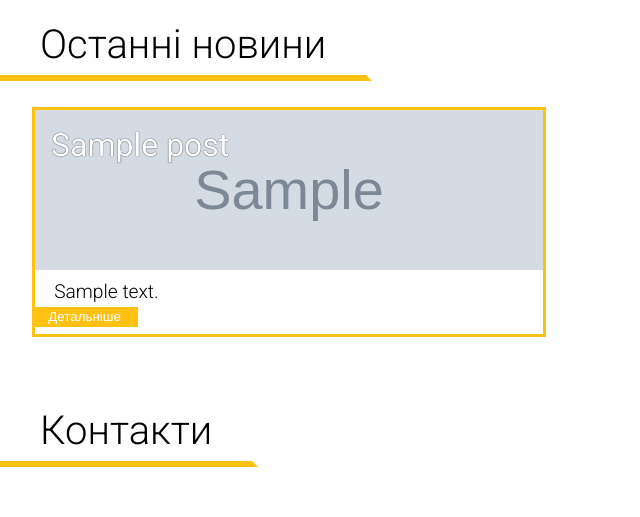
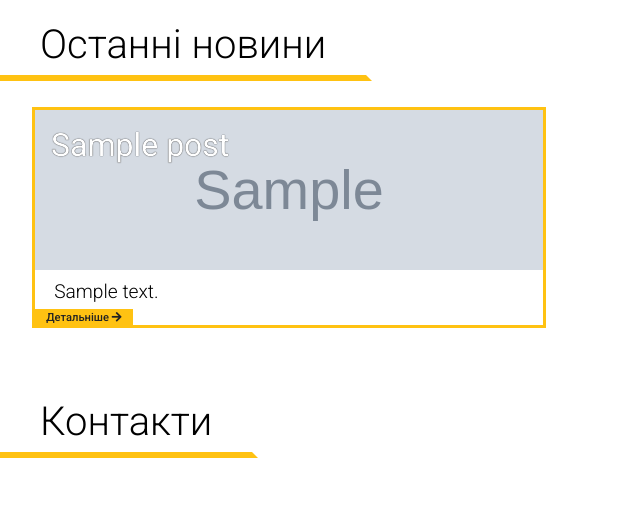
Before and after one commit to NightSkyStudios/ECAD, a Django app: page / in a window 1280 px wide. Shown: the part 2114-2631 px from the top of the page, without its empty margins (0-640 px from the left). Run offline with Django 3.2, Linux system fonts and the light colour scheme; tables that the repository leaves empty hold one stand-in row (values such as "Sample post"); grey boxes marked "Sample" are stand-in pictures; style sheets or scripts are compiled from the project's sources.

Commit message:
Minor changes

```diff
--- a/static/css/style.scss
+++ b/static/css/style.scss
@@ -110,17 +110,19 @@ a, button {
       }
    }
 
-    .partners{
-        .partnerlist{
+   .partners {
+      .partnerlist {
          display: grid;
          grid-template-columns: 1fr 1fr 1fr 1fr;
          justify-items: center;
          justify-content: space-around;
          margin: 3em;
          grid-gap: 3em;
-            .partner{
+
+         .partner {
             width: 100%;
-                img{
+
+            img {
                width: 100%;
                filter: grayscale(100%);
             }
@@ -243,13 +245,16 @@ a, button {
             font-size: 1em;
          }
 
-            button {
+         a {
+            text-decoration: none;
             border: 0;
             border-radius: 0;
             background-color: $color1;
             padding: 0.2em 1em;
-                color: white;
+            color: $color2;
             margin-bottom: 0.5em;
+            font-size: 0.7em;
+            font-weight: 500;
          }
 
          &.main {
--- a/templates/index.html
+++ b/templates/index.html
@@ -451,7 +451,7 @@
                         <div class="title">{{ big.title }}</div>
                     </div>
                     <p>{{ big.text|truncatewords:80 }}</p>
-                    <button>Детальніше <i class="fas fa-arrow"></i></button>
+                    <a href="">Детальніше <i class="fas fa-arrow-right"></i></a>
                     </div>
                 {% else %}
                     <h1>Ще немає новин</h1>
@@ -464,7 +464,7 @@
                             <div class="title">{{ sm.title }}</div>
                         </div>
                         <p>{{ sm.text|truncatewords:30 }}</p>
-                        <button>Детальніше <i class="fas fa-arrow"></i></button>
+                        <a href="">Детальніше <i class="fas fa-arrow-right"></i></a>
                     </div>
                 {% endfor %}
             </div>
```
Also changed, not shown: 1 other file. Lines whose indentation alone changed are shown as unchanged.
